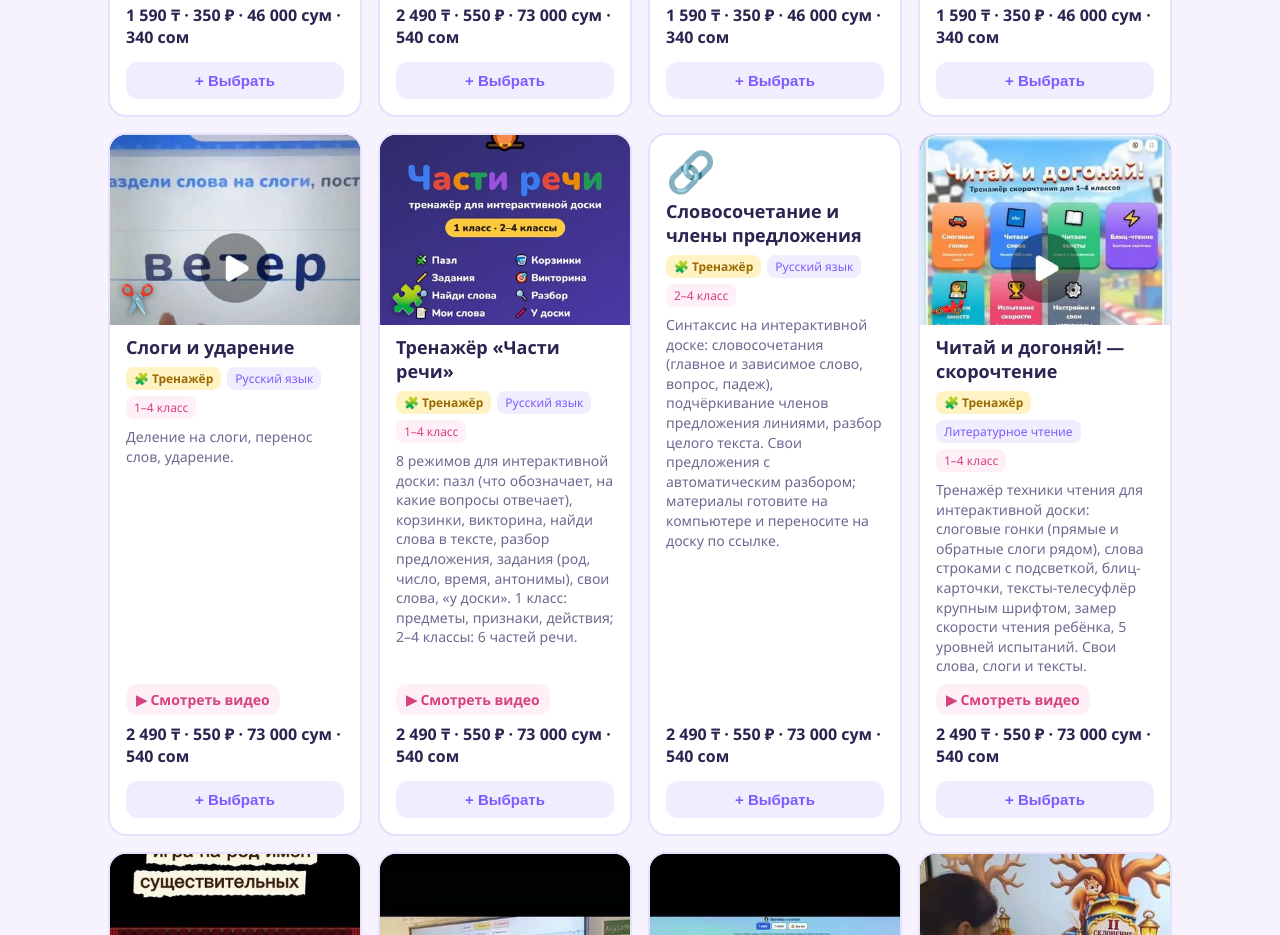
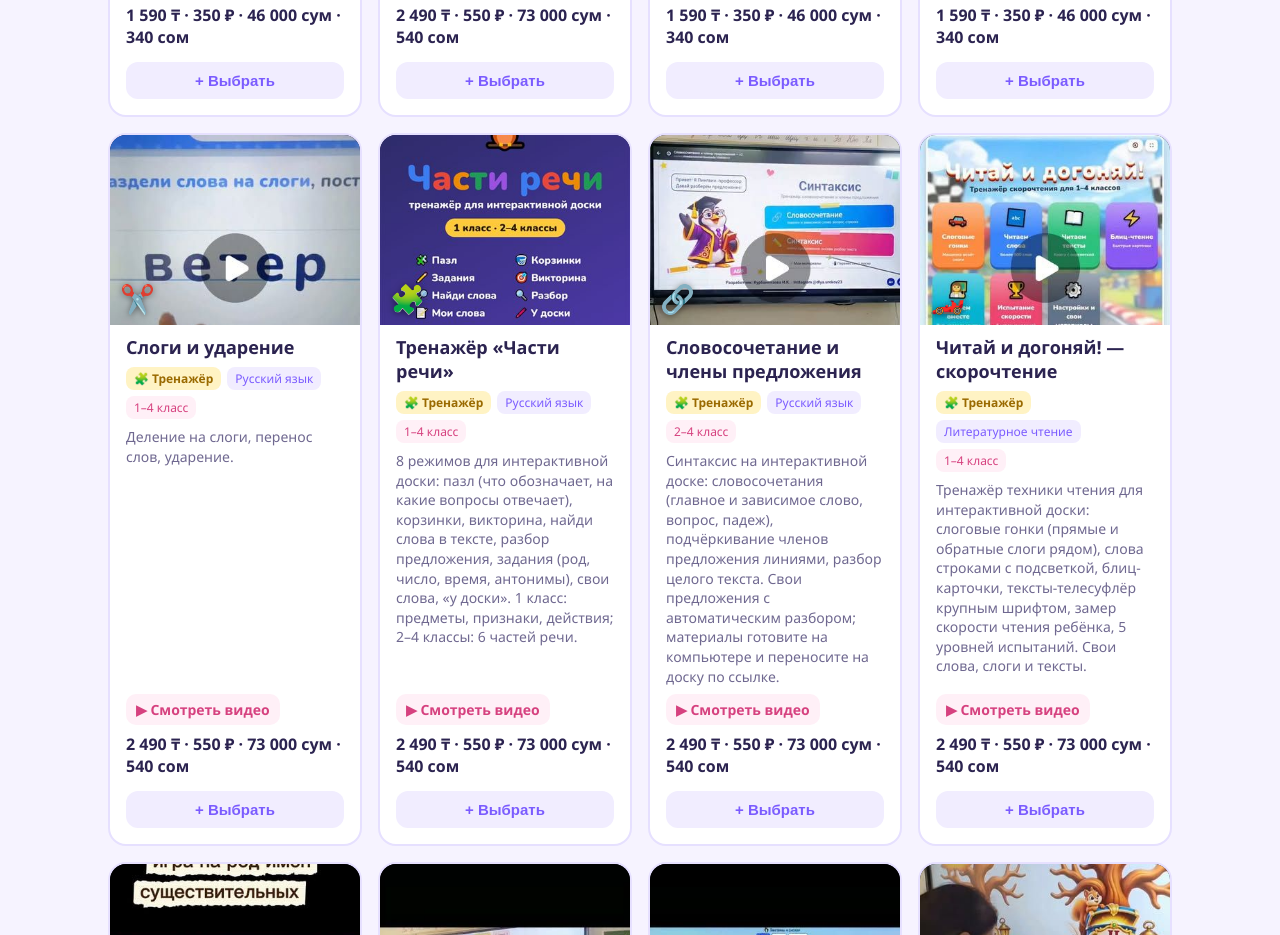
Before and after one commit to kik198195-lab/katalog-igr, a plain HTML site: page index.html in a window 1280 px wide. Shown: the part 3360-4295 px from the top of the page. Drawn offline with Linux system fonts and the light colour scheme.

Commit message:
Каталог: видео и обложка для «Словосочетание и члены предложения»

```diff
--- a/index.html
+++ b/index.html
@@ -153,7 +153,7 @@ const money = (p, k=1, sep=" · ") => [fmt(p.kzt*k)+" ₸", fmt(p.rub*k)+" ₽",
 const IG = {
   "Своя игра — конструктор":"Dfux2PUN-4a",
   "Азбука-пазл":"DfzUTSStfbu",
-  "Математические действия":"Dfm29aEoE-k", "Тренажёр «Части речи»":"Dfn5hOcIUr0", "Читай и догоняй! — скорочтение":"DfqjSbpIL-U",
+  "Математические действия":"Dfm29aEoE-k", "Тренажёр «Части речи»":"Dfn5hOcIUr0", "Читай и догоняй! — скорочтение":"DfqjSbpIL-U", "Словосочетание и члены предложения":"Df4FvdlI5Dq",
   "Буквенное путешествие":"DehcES8tmIB", "Листопад слогов":"De1Tm09NDUO", "Состав числа — Вишнёвый сад":"DfMl85-taoU",
   "Цифроград — учим цифры":"DeXcgzpNg0S", "Переход через десяток со счётами":"DedQh1YoLHK", "Гонки (усовершенствованная)":"DW8q_qTjSTL",
   "Человек-паук: спаси Нью-Йорк":"DeZKOc9NlC2", "Перетягивание каната: умножение и деление":"DfXWEMItm51",
```
Also changed, not shown: img/Df4FvdlI5Dq.jpg (added).
